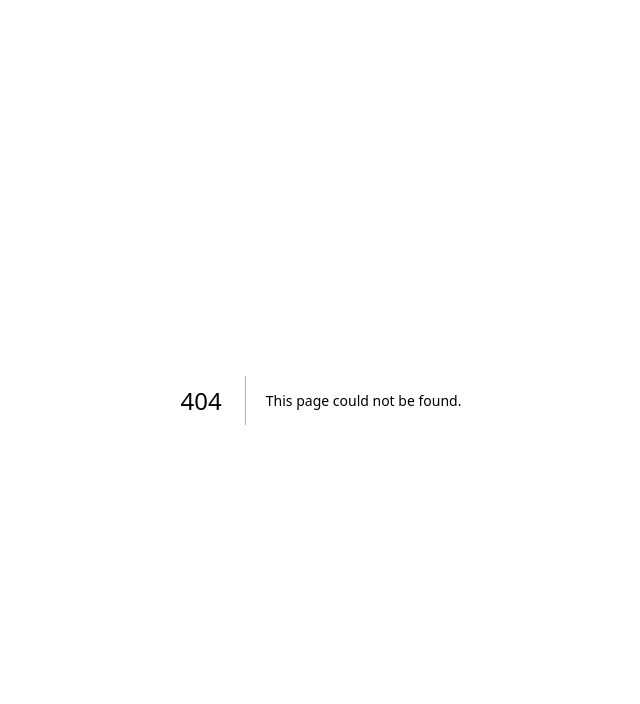
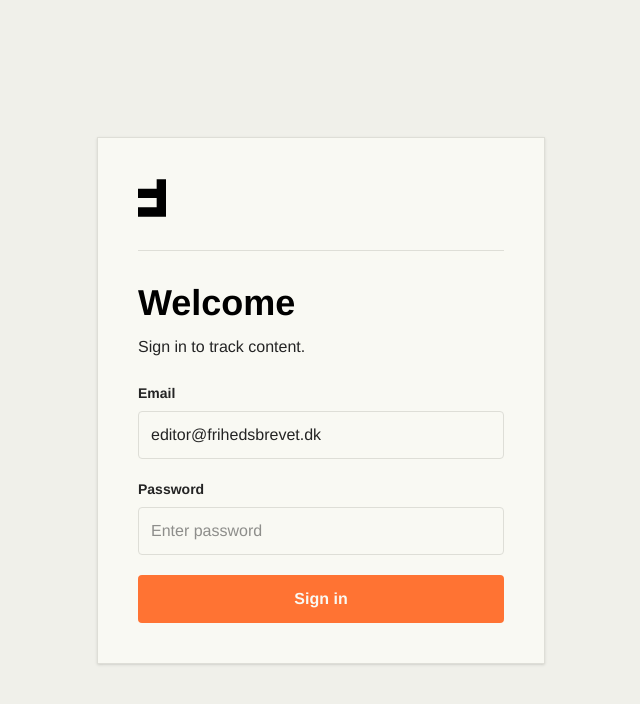
Before and after one commit to Frederik-Frost/editorial-tracker, a Next.js app: page /login in a window 1280 px wide. Before the commit this address had no page. Shown: the top 704 px of the page, without its empty margins (319-959 px from the left). Built offline with nearby package versions, Linux system fonts and the light colour scheme.

Commit message:
feat(login): implement login page with form and logo components

```diff
--- /dev/null
+++ b/src/app/login/page.tsx
@@ -0,0 +1,23 @@
+import { LoginForm } from "@/components/LoginForm";
+import { Logo } from "@/components/Logo";
+
+const LoginPage = () => {
+  return (
+    <main className="grid min-h-screen place-items-center bg-page p-6">
+      <section className="w-full max-w-md border border-border bg-surface p-8 shadow-sm sm:p-10">
+        <div className="mb-8 flex items-center gap-3 border-b border-border pb-8">
+          <Logo className="h-10 w-7 text-ink" />
+        </div>
+
+        <div className="mb-6">
+          <h1 className="text-4xl font-bold">Welcome</h1>
+          <p className="mt-3 text-text">Sign in to track content.</p>
+        </div>
+
+        <LoginForm />
+      </section>
+    </main>
+  );
+};
+
+export default LoginPage;
--- /dev/null
+++ b/src/components/Button.tsx
@@ -0,0 +1,25 @@
+import type { ButtonHTMLAttributes } from "react";
+
+type ButtonProps = ButtonHTMLAttributes<HTMLButtonElement> & {
+  variant?: "primary" | "secondary" | "tertiary";
+};
+
+const variantClasses = {
+  primary: "bg-primary text-surface hover:bg-ink hover:text-surface",
+  secondary:
+    "border border-border text-text hover:border-primary hover:text-primary",
+  tertiary: "text-text hover:text-primary",
+};
+
+export const Button = ({
+  className = "",
+  variant = "primary",
+  ...props
+}: ButtonProps) => {
+  return (
+    <button
+      className={`rounded-sm px-4 py-3 font-bold transition-colors disabled:cursor-not-allowed disabled:opacity-60 ${variantClasses[variant]} ${className}`}
+      {...props}
+    />
+  );
+};
--- /dev/null
+++ b/src/components/Input.tsx
@@ -0,0 +1,17 @@
+import type { InputHTMLAttributes } from "react";
+
+type InputProps = InputHTMLAttributes<HTMLInputElement> & {
+  label: string;
+};
+
+export const Input = ({ label, className = "", ...props }: InputProps) => {
+  return (
+    <label className="flex flex-col gap-2 text-sm font-semibold text-text">
+      {label}
+      <input
+        className={`h-12 rounded-sm border border-border bg-surface px-3 text-base font-normal text-text outline-none focus:border-primary focus:ring-2 focus:ring-primary/20 ${className}`}
+        {...props}
+      />
+    </label>
+  );
+};
--- /dev/null
+++ b/src/components/LoginForm.tsx
@@ -0,0 +1,70 @@
+"use client";
+
+import { useRouter } from "next/navigation";
+import { type SubmitEvent, useState } from "react";
+import { Button } from "@/components/Button";
+import { Input } from "@/components/Input";
+
+export const LoginForm = () => {
+  const router = useRouter();
+  const [email, setEmail] = useState("editor@frihedsbrevet.dk");
+  const [password, setPassword] = useState("");
+  const [error, setError] = useState("");
+  const [isSubmitting, setIsSubmitting] = useState(false);
+
+  const handleSubmit = async (event: SubmitEvent<HTMLFormElement>) => {
+    event.preventDefault();
+    setError("");
+    setIsSubmitting(true);
+
+    const response = await fetch("/api/auth/sign-in", {
+      method: "POST",
+      headers: { "Content-Type": "application/json" },
+      body: JSON.stringify({ email, password }),
+    });
+
+    setIsSubmitting(false);
+
+    if (!response.ok) {
+      const data = (await response.json()) as { error?: string };
+      setError(data.error ?? "Could not sign in.");
+      return;
+    }
+
+    router.replace("/");
+  };
+
+  return (
+    <form className="flex flex-col gap-5" onSubmit={handleSubmit}>
+      <Input
+        label="Email"
+        type="email"
+        value={email}
+        onChange={(event) => setEmail(event.target.value)}
+        required
+        autoComplete="email"
+      />
+
+      <Input
+        label="Password"
+        type="password"
+        value={password}
+        onChange={(event) => setPassword(event.target.value)}
+        placeholder="Enter password"
+        required
+        autoComplete="current-password"
+      />
+
+      {error && <p className="text-sm text-red-700">{error}</p>}
+
+      <Button
+        className="h-12"
+        variant="primary"
+        type="submit"
+        disabled={isSubmitting}
+      >
+        {isSubmitting ? "Signing in..." : "Sign in"}
+      </Button>
+    </form>
+  );
+};
--- /dev/null
+++ b/src/components/Logo.tsx
@@ -0,0 +1,17 @@
+type LogoProps = {
+  className?: string;
+};
+
+export const Logo = ({ className = "h-12 w-9" }: LogoProps) => {
+  return (
+    <svg
+      aria-label="Frihedsbrevet"
+      className={className}
+      role="img"
+      viewBox="0 0 45 60"
+      xmlns="http://www.w3.org/2000/svg"
+    >
+      <path d="M0 45v15h45V0H30v15H0v15h30v15z" fill="currentColor" />
+    </svg>
+  );
+};
```
